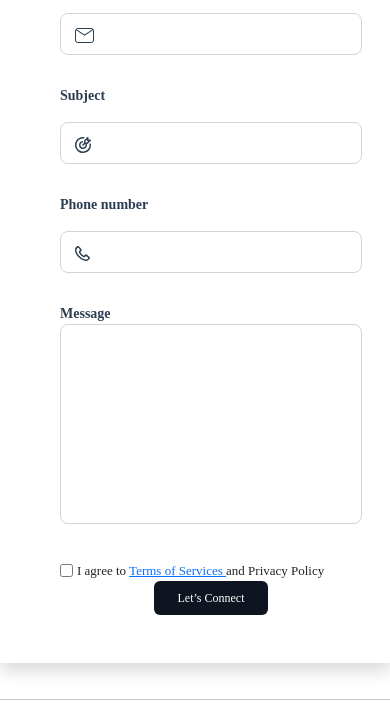
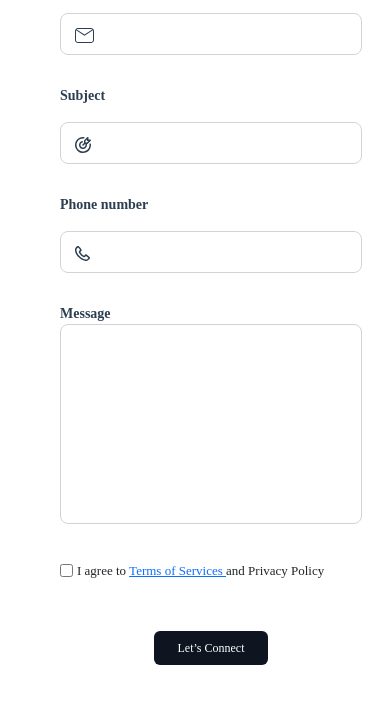
Before and after one commit to Heiress-b/Design-with-Valentine, a plain HTML site: page contact.html in a window 390 px wide. Shown: the part 988-1701 px from the top of the page. Drawn offline with nearby package versions, Linux system fonts and the light colour scheme.

Commit message:
Mr Valentine's Portfolio

```diff
--- a/contact.html
+++ b/contact.html
@@ -177,7 +177,7 @@
                                     </div>
 
                                 </div>
-                                <div class="col-12 col-md-4 d-flex justify-content-center justify-content-md-end">
+                                <div class="col-12 col-md-4 d-flex justify-content-center justify-content-md-end" id="submit-btn-parent">
 
                                     <a href="#response-message">
                                         <button type="submit" class="rounded-2 py-2 px-4 border-0" style="background-color: #0E1520; color: white; font-size: 12px;" id="submit-btn">Let’s Connect</button>
--- a/css/style.css
+++ b/css/style.css
@@ -905,7 +905,7 @@ h1.works  {
         font-size: 12px;
     }
 
-    #submit-btn {
+    #submit-btn-parent {
         padding-top: 50px;
     }
 
```
